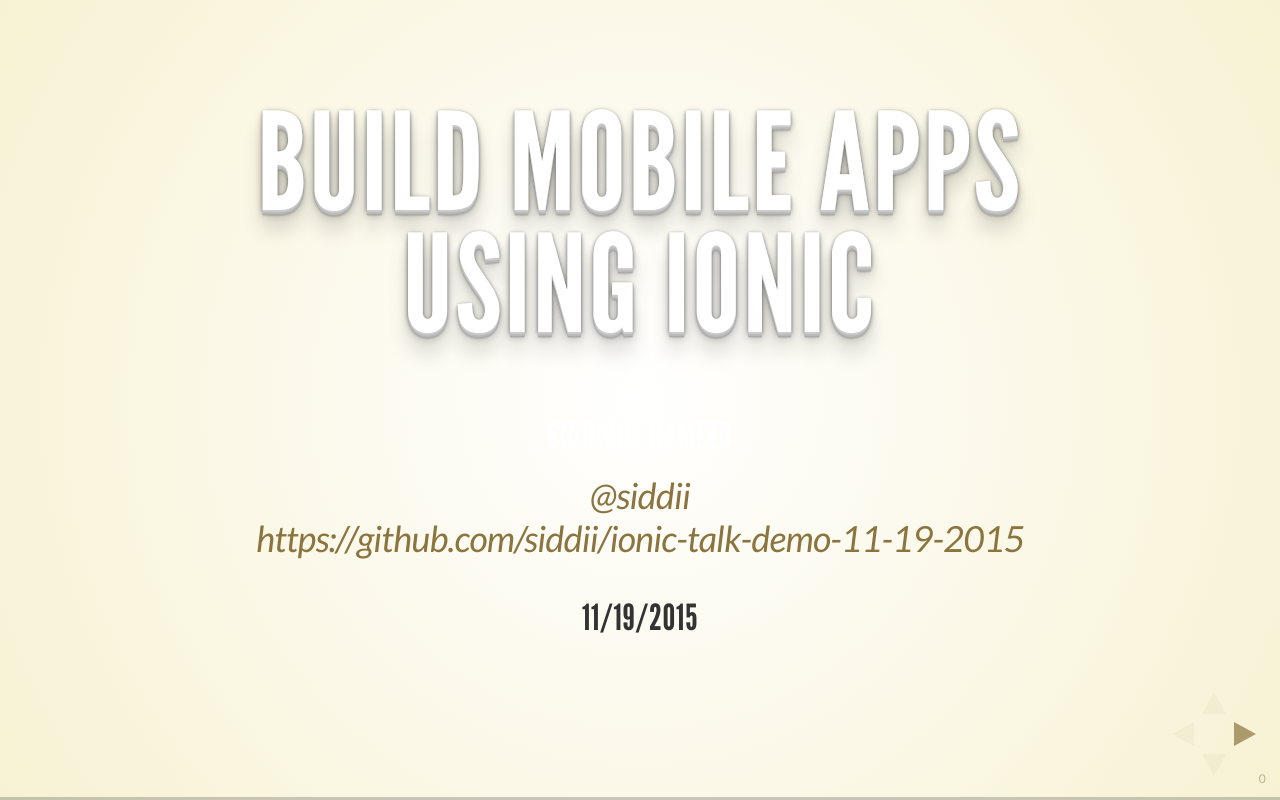
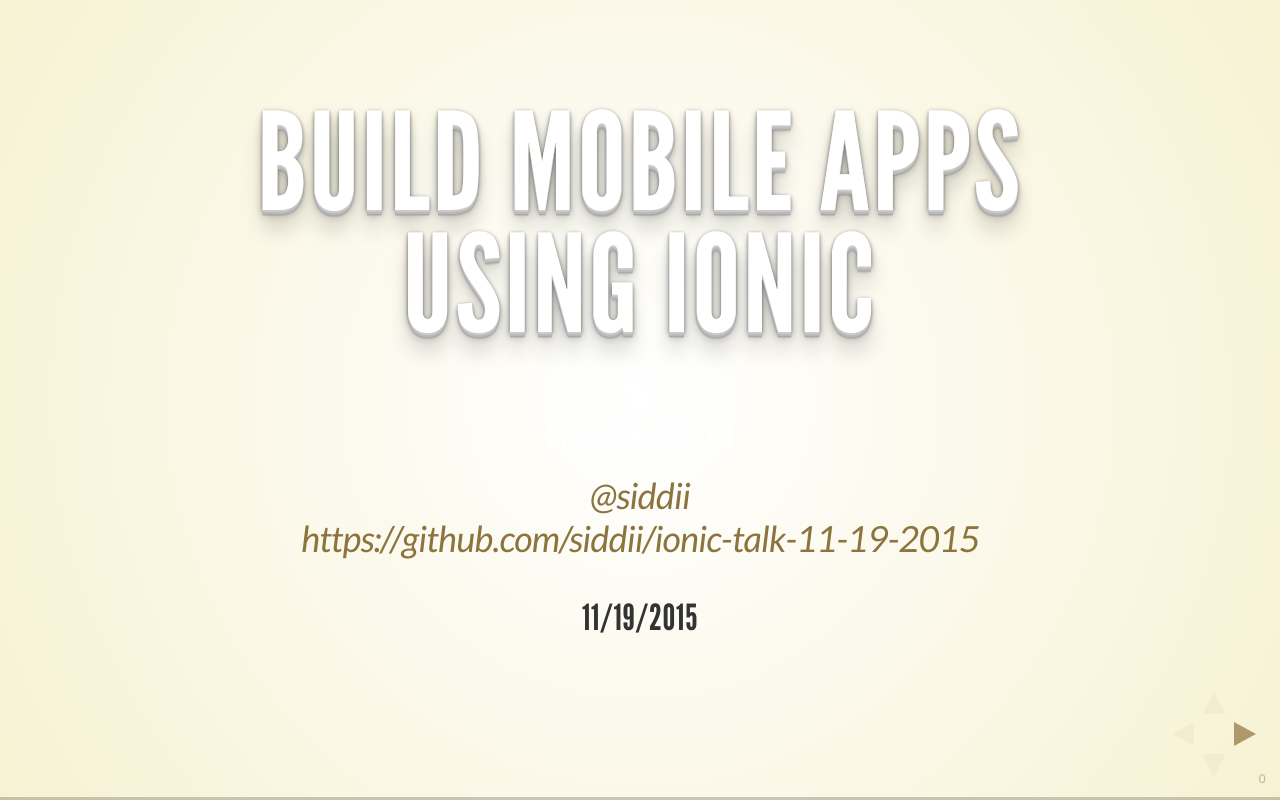
Before and after one commit to siddii/ionic-talk-11-19-2015, a plain HTML site: page index.html in a window 1280 px wide. Drawn offline with Linux system fonts and the light colour scheme.

Commit message:
Upated with demo link

```diff
--- a/index.html
+++ b/index.html
@@ -64,7 +64,7 @@
 						<h4 style="color: #ffffff;">By</h4>
 						<h5 style="color: #ffffff;">Siddique Hameed</h5>
                         <i style="color: #ffffff;"><a target="_new" href="http://twitter.com/siddii">@siddii</a></i><br/>
-                        <i style="color: #ffffff;"><a target="_new" href="https://github.com/siddii/ionic-talk-demo-11-19-2015">https://github.com/siddii/ionic-talk-demo-11-19-2015</a></i><br/>
+                        <i style="color: #ffffff;"><a target="_new" href="https://github.com/siddii/ionic-talk-11-19-2015">https://github.com/siddii/ionic-talk-11-19-2015</a></i><br/>
                         <br/>
                         <h6>11/19/2015</h6>
 				</section>
```
